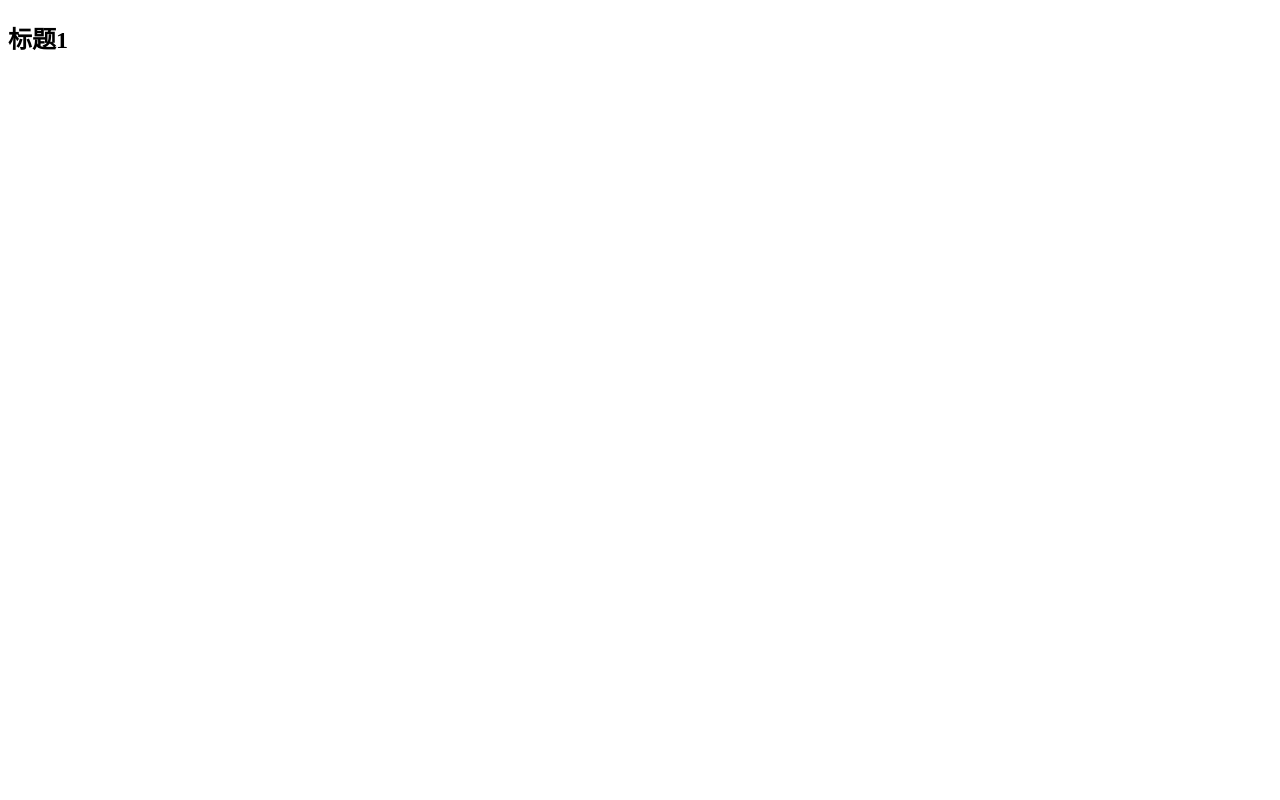
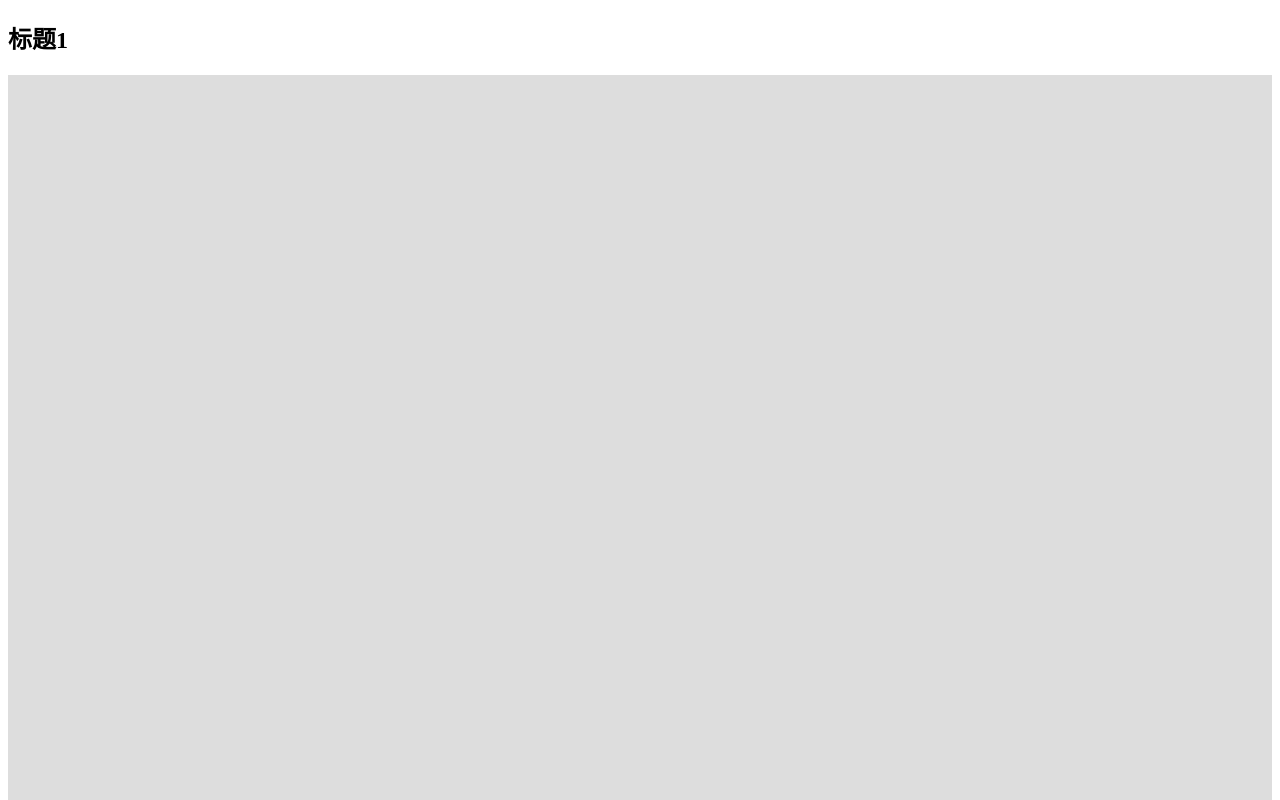
Before and after one commit to dengnan/dengnan.github.io, a plain HTML site: page src/scroll.html in a window 1280 px wide. Shown: the top 800 px of the page. Drawn offline with Linux system fonts and the light colour scheme.

Commit message:
添加元素窗口内是否可见判断方法

```diff
--- a/src/scroll.html
+++ b/src/scroll.html
@@ -2,7 +2,6 @@
 <html lang="en">
   <head>
     <meta charset="UTF-8" />
-        <meta http-equiv="X-UA-Compatible" content="IE=edge" />
     <meta name="viewport" content="width=device-width, initial-scale=1.0" />
     <title>滚动控制</title>
     <style>
@@ -29,8 +28,35 @@
     <h2>标题8</h2>
     <div class="blank"></div>
     <script>
-            document.addEventListener("scroll", function () {});
-            //判断一个元素是否在当前可视窗口内
+      //元素在窗口内
+      function isInWindows(
+        element,
+        offsetMarginTop = 0,
+        offsetMarginBottom = 0,
+      ) {
+        let offsetTop = element.offsetTop; //到文档顶部距离
+        let clientHeight = element.clientHeight; //元素高度
+        let scrollTop = document.documentElement.scrollTop; //滚动距离
+        let windowHeight = window.screen.height; //浏览器窗口高度
+        let elementBottomTop = offsetTop + clientHeight; //元素底部到文档顶部距离
+        if (
+          offsetTop + offsetMarginTop < windowHeight + scrollTop &&
+          elementBottomTop + offsetMarginBottom > scrollTop
+        ) {
+          return true;
+        } else {
+          return false;
+        }
+      }
+      document.addEventListener("scroll", function () {
+        document.querySelectorAll(".blank").forEach((element) => {
+          if (isInWindows(element, 30, -30)) {
+            element.style.backgroundColor = "#ddd";
+          } else {
+            element.style.backgroundColor = "#fff";
+          }
+        });
+      });
     </script>
   </body>
 </html>
```
Also changed, not shown: index.html (+35 -0 lines). Lines whose indentation alone changed are shown as unchanged.
